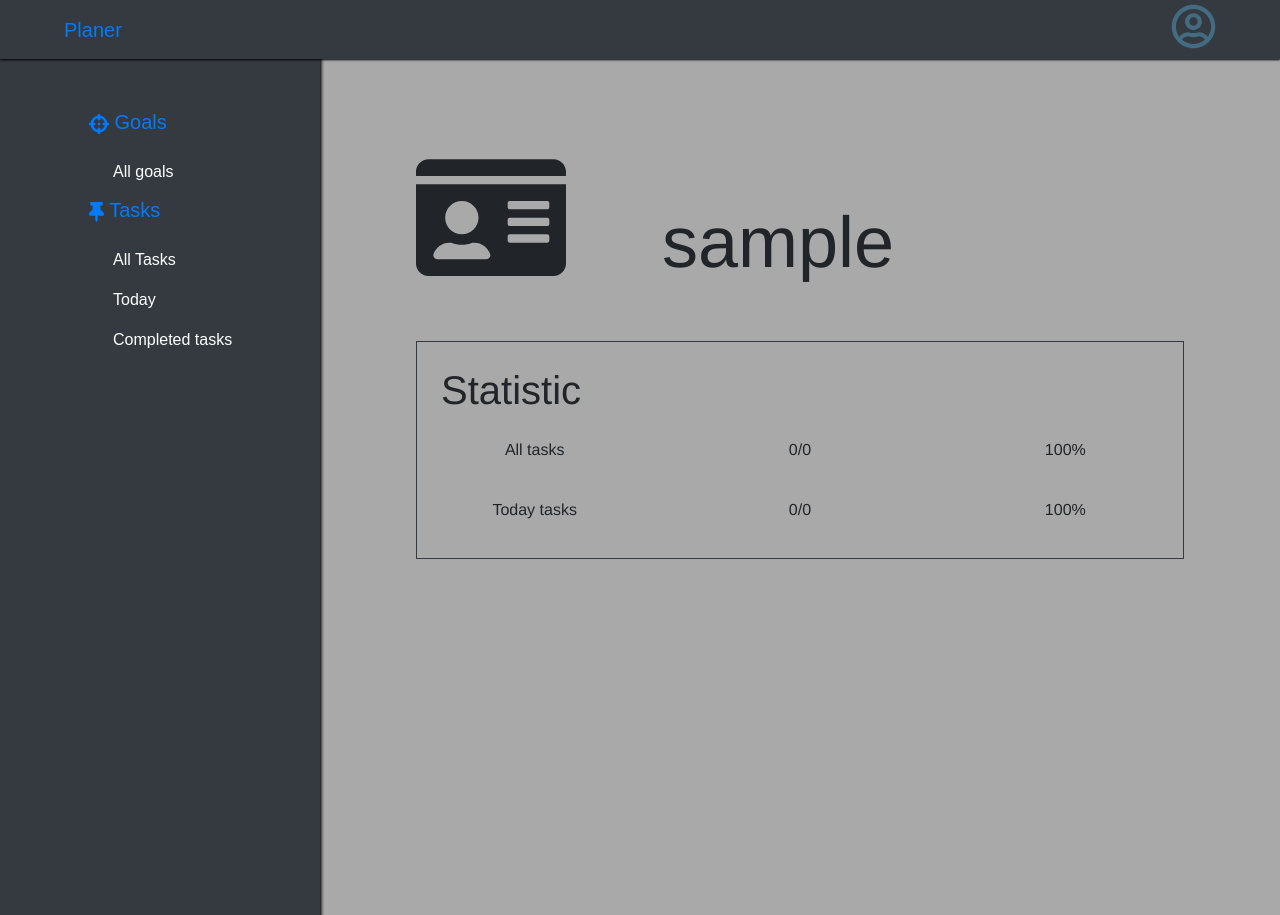
After one commit to radik1999/task_planer, a Django app: page /profile/ in a window 1280 px wide. The commit adds this page. Run offline with Django 3.2, Linux system fonts and the light colour scheme; the visitor is signed in with stand-in values (Sample User, id 1); data that the repository does not hold is empty; some libraries are stand-ins or nearby versions.

Commit message:
statistic template and logic done

```diff
--- /dev/null
+++ b/tasks_board/business/satistic.py
@@ -0,0 +1,18 @@
+class Category:
+    def __init__(self, name, tasks):
+        self.name = name
+        self.tasks = tasks
+
+    @property
+    def done(self):
+        return len(list(filter(lambda task: task.status, self.tasks)))
+
+    @property
+    def total_amount(self):
+        return len(self.tasks)
+
+    @property
+    def percent(self):
+        if not self.total_amount:
+            return 100
+        return int(round(self.done/self.total_amount, 2) * 100)
--- a/tasks_board/templates/tasks_board/base.html
+++ b/tasks_board/templates/tasks_board/base.html
@@ -16,7 +16,7 @@
 </head>
 <body>
 {% csrf_token %}
-    <nav class="navbar navbar-expand bg-dark navbar-dark fixed-top top-nav py-1">
+    <nav class="navbar navbar-expand bg-dark navbar-dark fixed-top top-nav py-1 px-5">
         <a class="navbar-brand ml-3" href="{% url 'board:today' %}">Planer</a>
 
         {% block navi %}
@@ -28,6 +28,9 @@
                 <div class="dropdown">
                     <button class="btb dropdown-toggle profile" data-toggle="dropdown"></button>
                     <div class="dropdown-menu dropdown-menu-right bg-secondary mt-2 p-1">
+                        <a class="dropdown-item btn text-white" href="{% url 'board:profile' %}">
+                            Profile
+                        </a>
                         <a class="dropdown-item btn text-white" href="{% url 'board:sign_out' %}">
                         Log out
                         </a>
@@ -87,9 +90,11 @@
     </div>
 
     <div class="body p-5">
-        <a class="btn bth-outline-primary" href="{% url 'board:back' %}">
-            <h5>&#8678;  back</h5>
-        </a>
+        {% block button_back %}
+            <a class="btn bth-outline-primary" href="{% url 'board:back' %}">
+                <h5>&#8678;  back</h5>
+            </a>
+        {% endblock %}
         {% block body %}
         {% endblock %}
     </div>
--- /dev/null
+++ b/tasks_board/templates/tasks_board/profile.html
@@ -0,0 +1,30 @@
+{% extends 'tasks_board/base.html' %}
+
+{% block button_back %}
+{% endblock %}
+
+{% block body %}
+    <div class="p-5">
+        <div class="d-flex mb-5">
+            <div>
+                <svg width="150px" aria-hidden="true" focusable="false" data-prefix="fas" data-icon="id-card" class="svg-inline--fa fa-id-card fa-w-18" role="img" xmlns="http://www.w3.org/2000/svg" viewBox="0 0 576 512">
+                    <path fill="currentColor" d="M528 32H48C21.5 32 0 53.5 0 80v16h576V80c0-26.5-21.5-48-48-48zM0 432c0 26.5 21.5 48 48 48h480c26.5 0 48-21.5 48-48V128H0v304zm352-232c0-4.4 3.6-8 8-8h144c4.4 0 8 3.6 8 8v16c0 4.4-3.6 8-8 8H360c-4.4 0-8-3.6-8-8v-16zm0 64c0-4.4 3.6-8 8-8h144c4.4 0 8 3.6 8 8v16c0 4.4-3.6 8-8 8H360c-4.4 0-8-3.6-8-8v-16zm0 64c0-4.4 3.6-8 8-8h144c4.4 0 8 3.6 8 8v16c0 4.4-3.6 8-8 8H360c-4.4 0-8-3.6-8-8v-16zM176 192c35.3 0 64 28.7 64 64s-28.7 64-64 64-64-28.7-64-64 28.7-64 64-64zM67.1 396.2C75.5 370.5 99.6 352 128 352h8.2c12.3 5.1 25.7 8 39.8 8s27.6-2.9 39.8-8h8.2c28.4 0 52.5 18.5 60.9 44.2 3.2 9.9-5.2 19.8-15.6 19.8H82.7c-10.4 0-18.8-10-15.6-19.8z"></path>
+                </svg>
+            </div>
+            <div class="ml-5">
+                <h1 class="display-3 ml-5 mt-5">{{ user.username }}</h1>
+            </div>
+        </div>
+
+        <div class="border border-dark mt-5 text-center">
+            <h1 class="ml-3 m-4 text-left">Statistic</h1>
+            {% for category in categories %}
+                <div class="row">
+                    <div class="col">{{ category.name }}</div>
+                    <div class="col">{{ category.done }}/{{ category.total_amount }}</div>
+                    <div class="col">{{ category.percent }}%</div>
+                </div>
+            {% endfor %}
+        </div>
+    </div>
+{% endblock %}
--- a/tasks_board/urls.py
+++ b/tasks_board/urls.py
@@ -4,7 +4,7 @@ from django.urls import path
 from tasks_board.views import (
     all_tasks, sign_up, sign_in, sign_out, current_day, upcoming,
     add_task, task, change_status, edit_task, delete_task, completed_tasks,
-    goal, add_goal, all_goals, edit_goal, delete_goal, back
+    goal, add_goal, all_goals, edit_goal, delete_goal, back, profile
 )
 
 
@@ -28,6 +28,7 @@ urlpatterns = [
     path('add_goal/', add_goal, name='add_goal'),
     path('edit_goal/<int:goal_id>', edit_goal, name='edit_goal'),
     path('delete_goal/<int:goal_id>', delete_goal, name='delete_goal'),
-    path('back/', back, name='back')
+    path('back/', back, name='back'),
+    path('profile/', profile, name='profile'),
 
 ]
--- a/tasks_board/views.py
+++ b/tasks_board/views.py
@@ -11,12 +11,13 @@ from datetime import date
 from django.urls import reverse
 
 from .models import Goal, DailyTask
-from .business import save_task_form, change_task_status, save_goal_form
+from .business.business import save_task_form, change_task_status, save_goal_form
+from .business.satistic import Category
 
 
 def all_tasks(request):
     request.session['return_page'] = 'board:tasks'
-    tasks = DailyTask.objects.filter(main_task=None, status=False)
+    tasks = DailyTask.objects.filter(main_task=None, status=False, owner=request.user)
     tasks = sorted(tasks, key=lambda t: (t.day, t.priority), reverse=True)
     goals = Goal.objects.all()
 
@@ -25,7 +26,7 @@ def all_tasks(request):
 
 def current_day(request):
     request.session['return_page'] = 'board:today'
-    tasks = DailyTask.objects.filter(day=date.today(), main_task=None, status=False)
+    tasks = DailyTask.objects.filter(day=date.today(), main_task=None, status=False, owner=request.user)
     tasks = sorted(tasks, key=lambda t: (t.day, t.priority), reverse=True)
     goals = Goal.objects.all()
     return render(request, 'tasks_board/today.html', {'tasks': tasks, 'goals': goals})
@@ -107,7 +108,7 @@ def delete_task(request, task_id):
 
 def completed_tasks(request):
     request.session['return_page'] = 'board:completed_tasks'
-    tasks = DailyTask.objects.filter(status=True, main_task=None)
+    tasks = DailyTask.objects.filter(status=True, main_task=None, owner=request.user)
     tasks = sorted(tasks, key=lambda t: (t.day, t.priority), reverse=True)
     goals = Goal.objects.all()
     return render(request, 'tasks_board/completed_tasks.html', {'tasks': tasks, 'goals': goals})
@@ -124,7 +125,7 @@ def goal(request, goal_id):
 def all_goals(request):
     if request.method == 'GET':
         request.session['return_page'] = 'board:goals'
-        goals = Goal.objects.all()
+        goals = Goal.objects.filter(owner=request.user)
         goals = sorted(goals, key=lambda g: g.priority, reverse=True)
         return render(request, 'tasks_board/goals.html', {'goals': goals})
 
@@ -149,3 +150,23 @@ def edit_goal(request, goal_id):
 
 def back(request):
     return redirect(request.session['return_page'])
+
+
+def profile(request):
+    category_list = []
+    tasks = DailyTask.objects.filter(owner=request.user)
+    # print(filter(lambda task: task.status, tasks))
+    all_tasks = Category('All tasks', tasks)
+    category_list.append(all_tasks)
+
+    tasks = DailyTask.objects.filter(owner=request.user, day=date.today())
+    today_tasks = Category('Today tasks', tasks)
+    category_list.append(today_tasks)
+
+    goals = Goal.objects.all()
+
+    for goal in goals:
+        goal_tasks = Category(goal.title, goal.tasks)
+        category_list.append(goal_tasks)
+
+    return render(request, 'tasks_board/profile.html', {'categories': category_list})
```
Also changed, not shown: tasks_board/business/__init__.py (added), tasks_board/business/business.py (renamed from tasks_board/business.py), tasks_board/static/tasks_board/images/id-card.svg (added).
